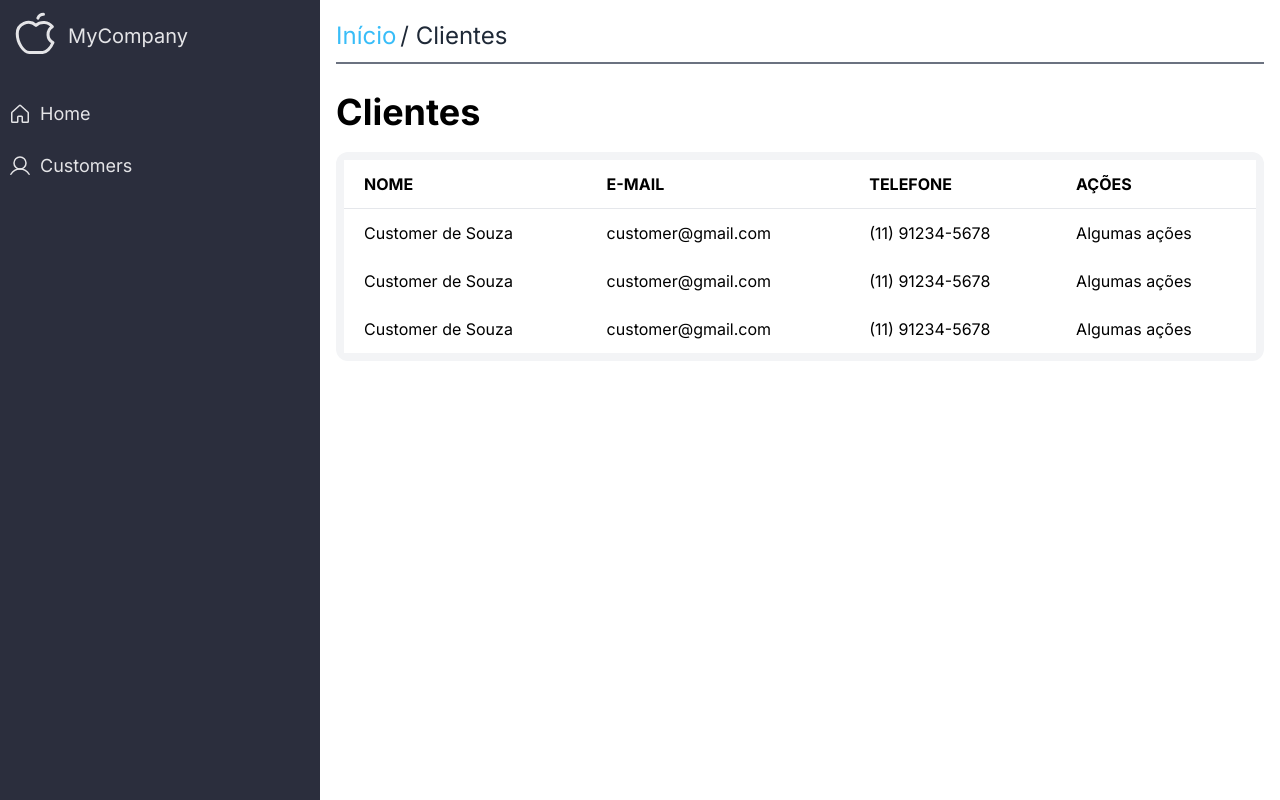
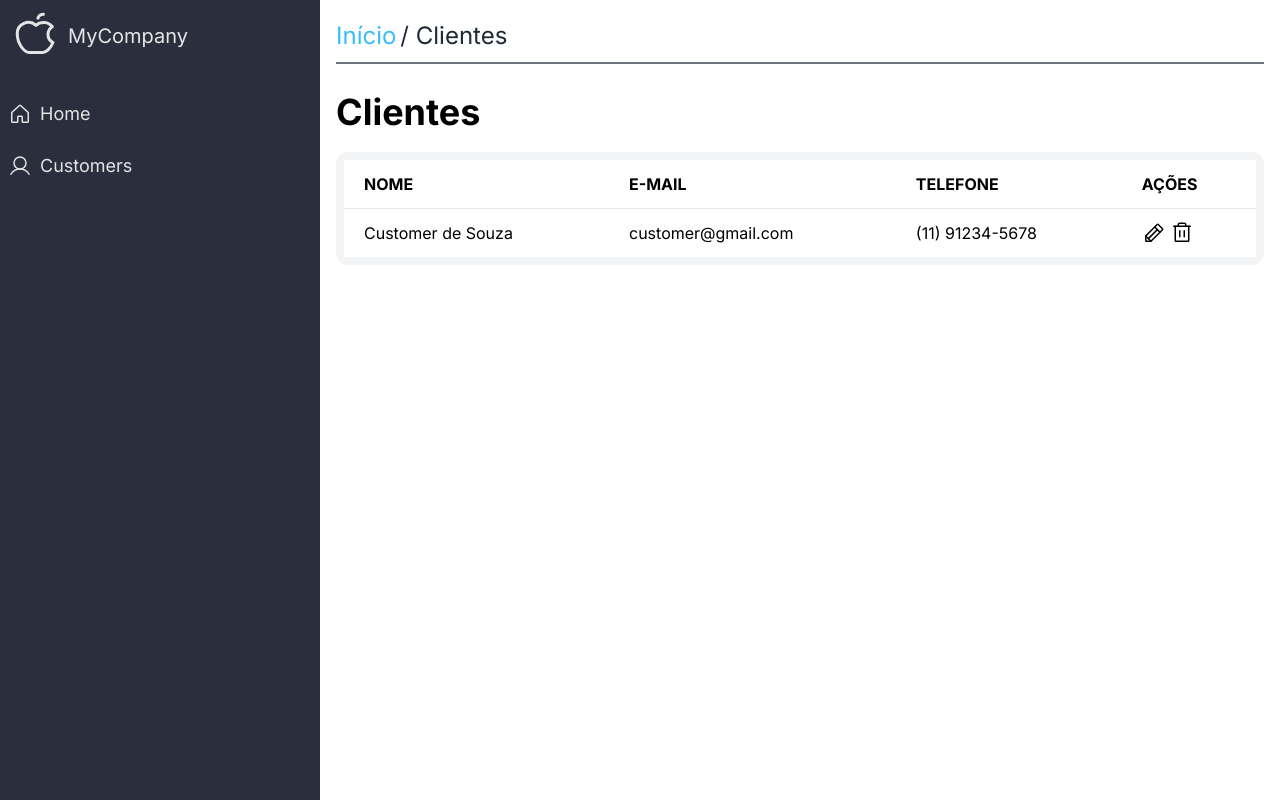
Before and after one commit to NathanSoa/customer-frontend, a Next.js app: page /customers in a window 1280 px wide. Built offline with nearby package versions, Linux system fonts and the light colour scheme.

Commit message:
refactor: create a component for action section

```diff
--- /dev/null
+++ b/src/app/components/table/action-section/index.tsx
@@ -0,0 +1,22 @@
+'use client'
+
+import { Pencil, Trash } from 'phosphor-react'
+
+export default function ActionSection() {
+  return (
+    <td className="p-tableCell">
+      <div className="justify-left flex items-center gap-1">
+        <Pencil
+          size={24}
+          alt="Editar"
+          className="cursor-pointer hover:text-green-400"
+        />
+        <Trash
+          size={24}
+          alt="Apagar"
+          className="cursor-pointer hover:text-red-500"
+        />
+      </div>
+    </td>
+  )
+}
--- a/src/app/components/table/index.tsx
+++ b/src/app/components/table/index.tsx
@@ -1,4 +1,5 @@
 import { ReactNode } from 'react'
+import ActionSection from './action-section'
 
 interface TableProps {
   headers: string[]
@@ -29,23 +30,7 @@ export default function Table({ headers, data }: TableProps): ReactNode {
                 {cell}
               </td>
             ))}
-            <td className="p-tableCell">Algumas ações</td>
-          </tr>
-          <tr className="bg-white">
-            {data.map((cell, index) => (
-              <td className="p-tableCell" key={index}>
-                {cell}
-              </td>
-            ))}
-            <td className="p-tableCell">Algumas ações</td>
-          </tr>
-          <tr className="bg-white">
-            {data.map((cell, index) => (
-              <td className="p-tableCell" key={index}>
-                {cell}
-              </td>
-            ))}
-            <td className="p-tableCell">Algumas ações</td>
+            <ActionSection />
           </tr>
         </tbody>
       </table>
```
